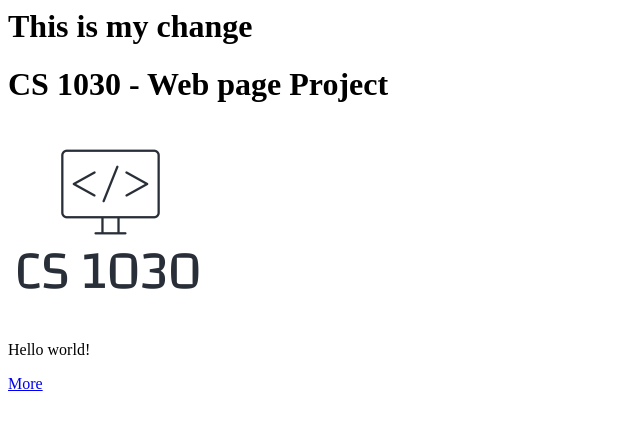
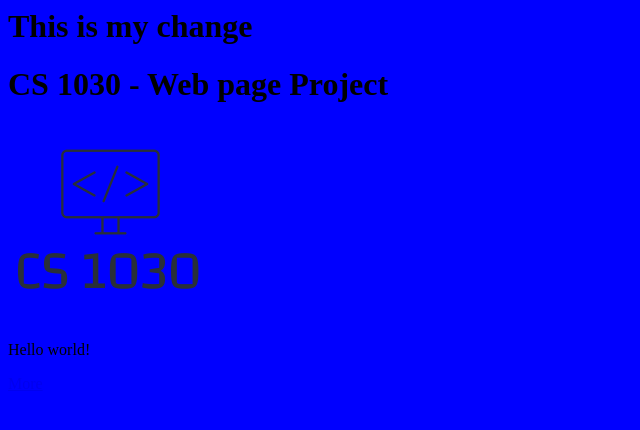
Before and after one commit to bfast3/MetroCsWeb, a plain HTML site: page index.html in a window 1280 px wide. Shown: the whole page, without its empty margins (0-640 px from the left). Drawn offline with Linux system fonts and the light colour scheme.

Commit message:
Update index.html

```diff
--- a/index.html
+++ b/index.html
@@ -3,6 +3,7 @@
     <title>CS 1030 Web Page Project</title>
     <!-- Replace the content in the following line with your name. -->
     <meta name="author" content="REPLACE WITH YOUR NAME">
+    <link rel="stylesheet" type="text/css" href=style.css>
   </head>
   <body>
     <!-- Replace the lines in this body with your content. -->
```
